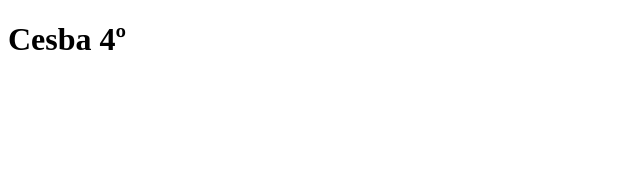
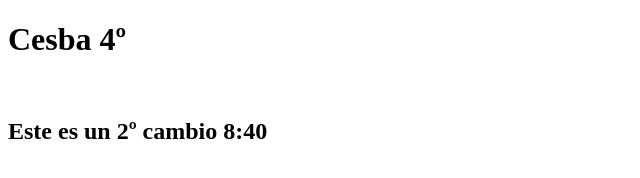
Before and after one commit to Cinthya1910/Test_github, a plain HTML site: page index.html in a window 1280 px wide. Shown: the whole page, without its empty margins (0-640 px from the left). Drawn offline with Linux system fonts and the light colour scheme.

Commit message:
2º cambio/commit

```diff
--- a/index.html
+++ b/index.html
@@ -7,5 +7,7 @@
 </head>
 <body>
     <h1>Cesba 4º </h1>
+    <br>
+    <h2> Este es un 2º cambio 8:40</h2>
 </body>
 </html>
```
